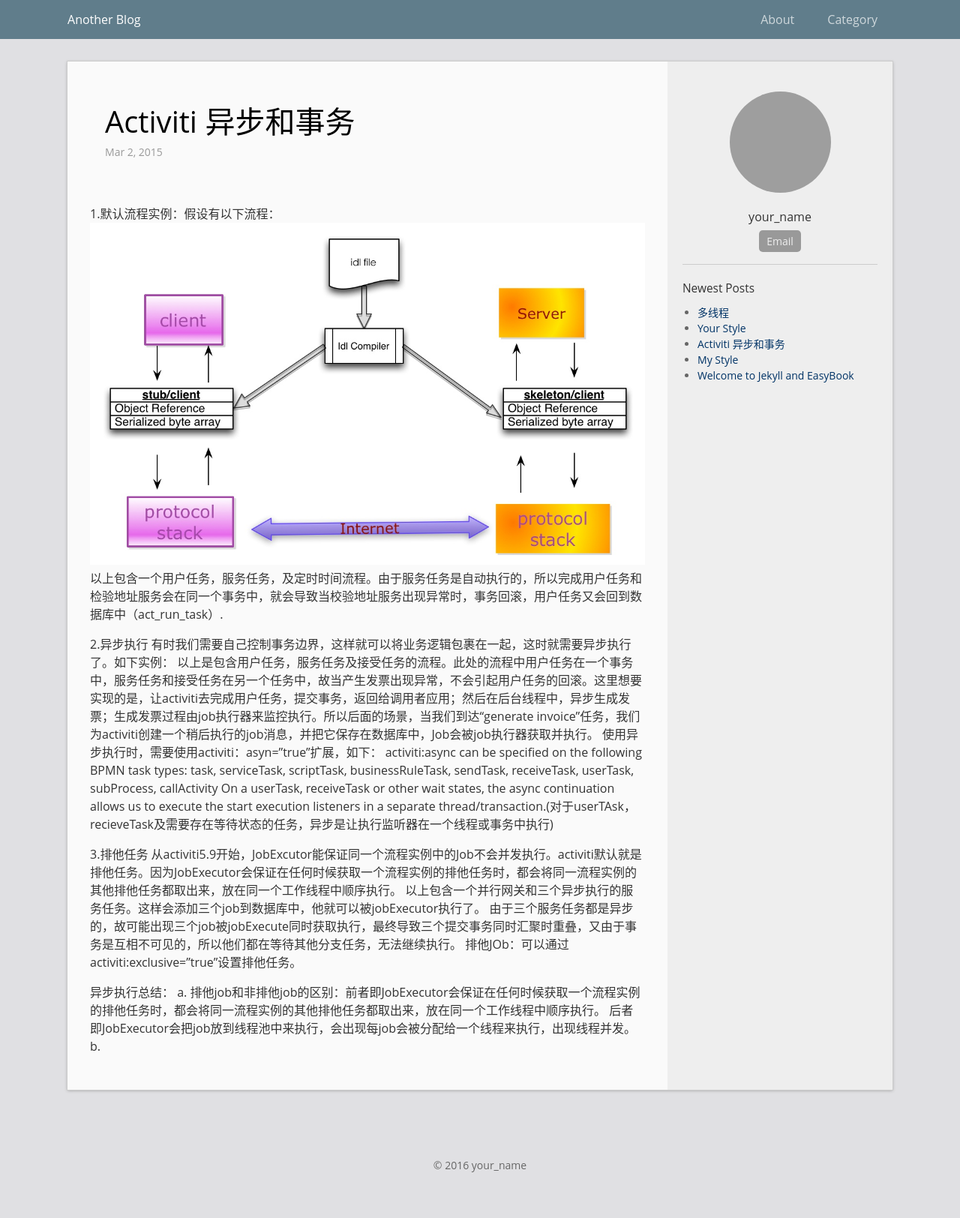
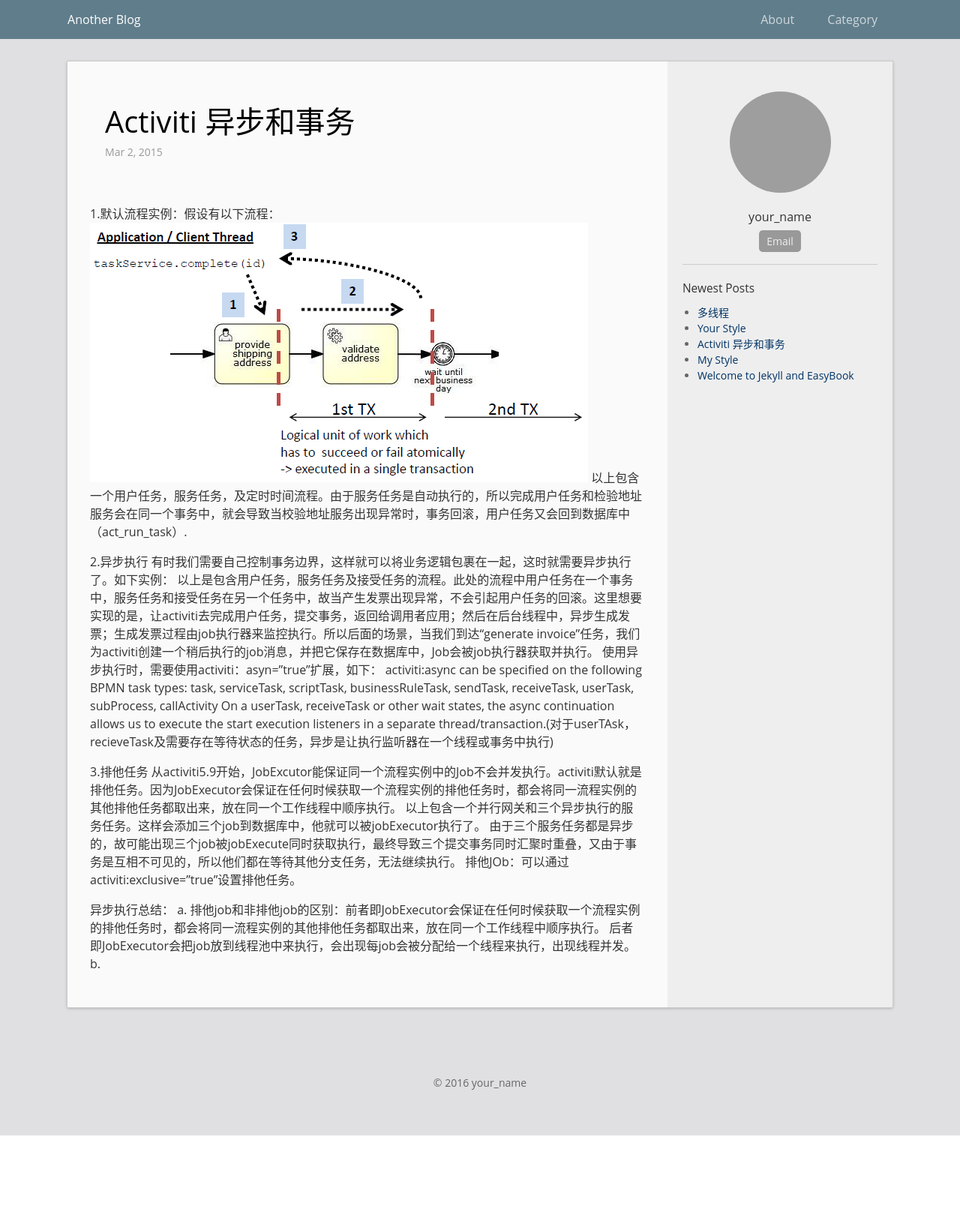
Before and after one commit to E-Present/e-present.github.io, a Jekyll site: the page built from _posts/2015-03-02-activiti.md, in a window 1280 px wide. Shown: the whole page at 75% size. Built offline with Jekyll 4.4.1, drawn with Linux system fonts in a browser that asks for light colours; after the commit the page ends 1514 px from its top, so only the background shows below that; grey boxes are pictures that could not be loaded.

Commit message:
Update 2015-03-02-activiti.md

```diff
--- a/_posts/2015-03-02-activiti.md
+++ b/_posts/2015-03-02-activiti.md
@@ -7,7 +7,7 @@ permalink: /blogs/activiti-async
 ---
 
 1.默认流程实例：假设有以下流程：
-![](http://e-present.github.io/images/Image.jpg)
+![](http://e-present.github.io/images/activit-2016-03-01.png)
        以上包含一个用户任务，服务任务，及定时时间流程。由于服务任务是自动执行的，所以完成用户任务和检验地址服务会在同一个事务中，就会导致当校验地址服务出现异常时，事务回滚，用户任务又会回到数据库中（act_run_task）.
 
 2.异步执行
```
